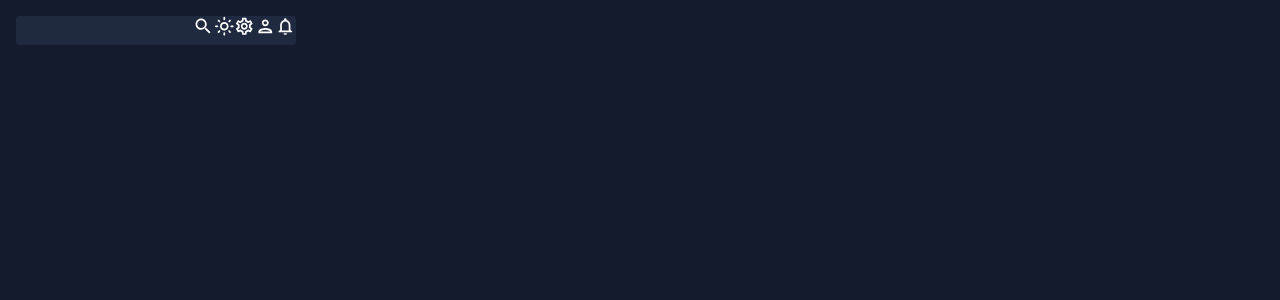
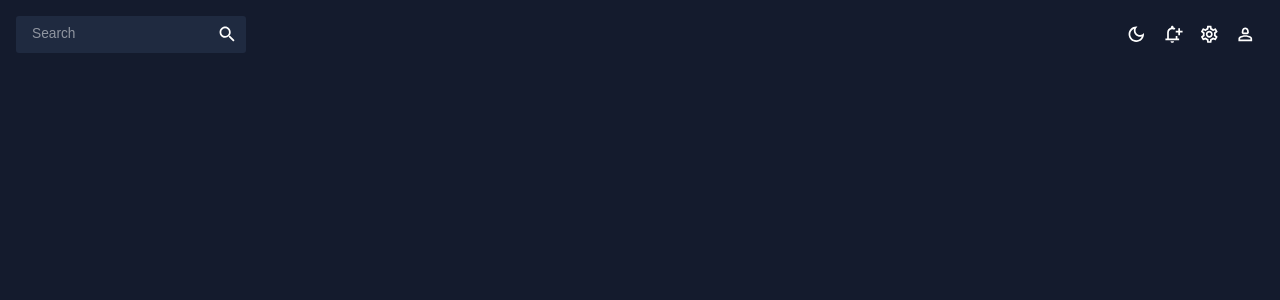
Before and after one commit to ALMA-DEV914/admin-dashboard-react, a React (Create React App) app: page / in a window 1280 px wide. Shown: the top 300 px of the page. Built offline with nearby package versions, Linux system fonts and the light colour scheme.

Commit message:
styled and add the top bar menu

```diff
--- a/src/globalComponents/Topbar.jsx
+++ b/src/globalComponents/Topbar.jsx
@@ -1,14 +1,12 @@
 import React from 'react';
-import LightModeOutlined from '@mui/icons-material/LightModeOutlined';
-import NotificationsOutlined from '@mui/icons-material/NotificationsOutlined';
-import SettingsOutlined from '@mui/icons-material/SettingsOutlined';
-import PersonOutlined from '@mui/icons-material/PersonOutlined';
-import Search from '@mui/icons-material/Search';
+
+import SearchIcon from '@mui/icons-material/Search';
 
 import { Box, IconButton, useTheme } from "@mui/material";
 import { useContext } from "react";
 import { ColorModeContext, tokens } from "../theme";
 import {InputBase} from "@mui/material";
+import { DarkModeOutlined, LightModeOutlined, NotificationAddOutlined, Person2Outlined, SettingsOutlined } from '@mui/icons-material';
 
 const Topbar = () => {
   const theme = useTheme();
@@ -16,13 +14,30 @@ const Topbar = () => {
   const colorMode = useContext(ColorModeContext);
   return <Box display="flex" justifyContent="space-between" p={2}>
     <Box display="flex" backgroundColor={colors.primary[400]} borderRadius="3px">
-    <InputBase></InputBase>
-     <Search></Search>
-     <LightModeOutlined></LightModeOutlined>
-     <SettingsOutlined></SettingsOutlined>
-     <PersonOutlined></PersonOutlined>
-     <NotificationsOutlined></NotificationsOutlined>
-     </Box>
+    <InputBase sx={{ml: 2, flex:1}} placeholder='Search'></InputBase>
+
+     <IconButton type="button" sx={{ p: 1 }}>
+          <SearchIcon />
+        </IconButton>
+        </Box>
+        <Box display="flex">
+        <IconButton onClick={colorMode.toggleColorMode}>
+          {theme.palette.mode === "dark" ? (
+            <DarkModeOutlined />
+          ) : (
+            <LightModeOutlined/>
+          )}
+        </IconButton>
+        <IconButton>
+          <NotificationAddOutlined/>
+        </IconButton>
+        <IconButton>
+          <SettingsOutlined/>
+        </IconButton>
+        <IconButton>
+          <Person2Outlined />
+        </IconButton>
+      </Box>
   </Box>;
 };
 
```
